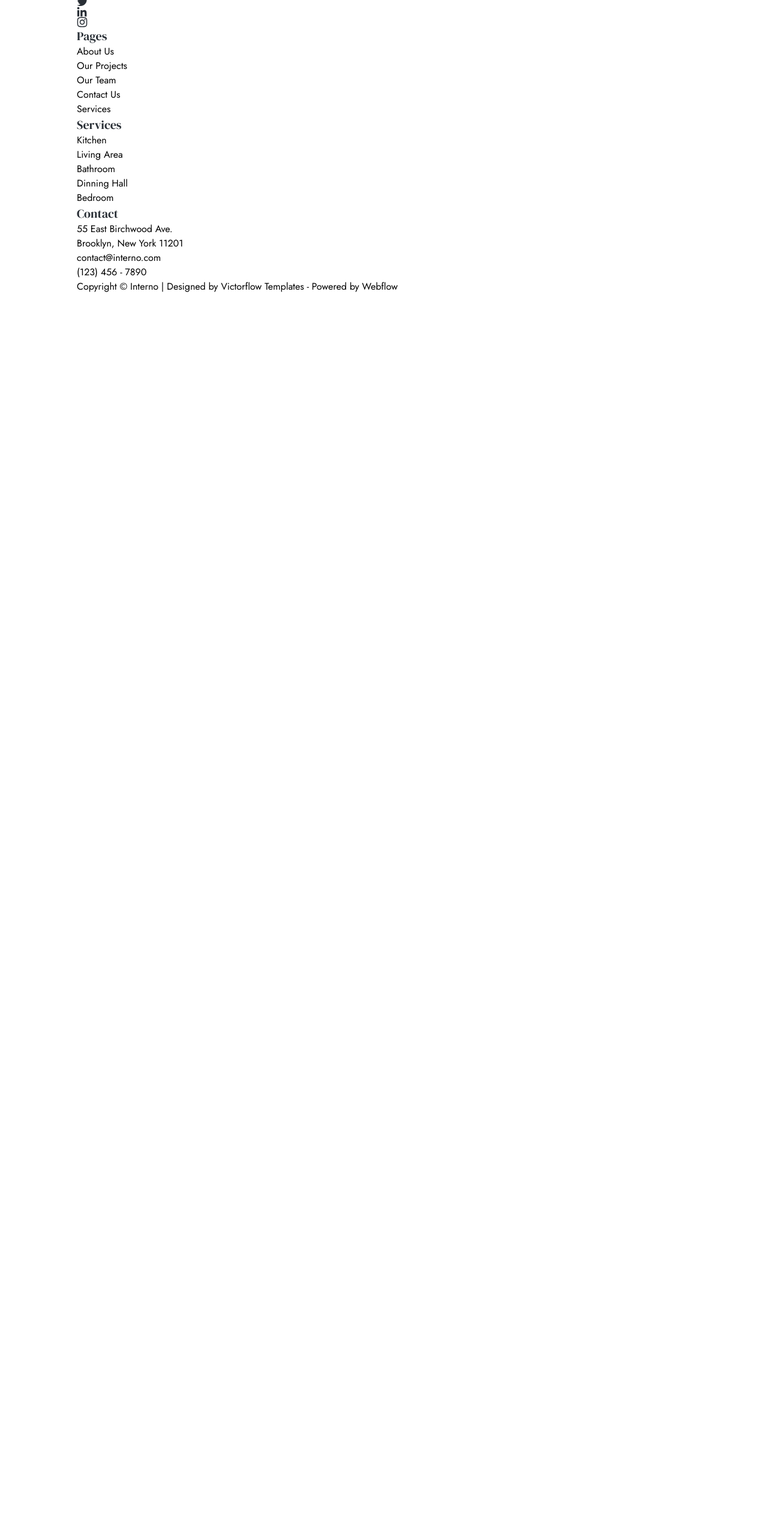
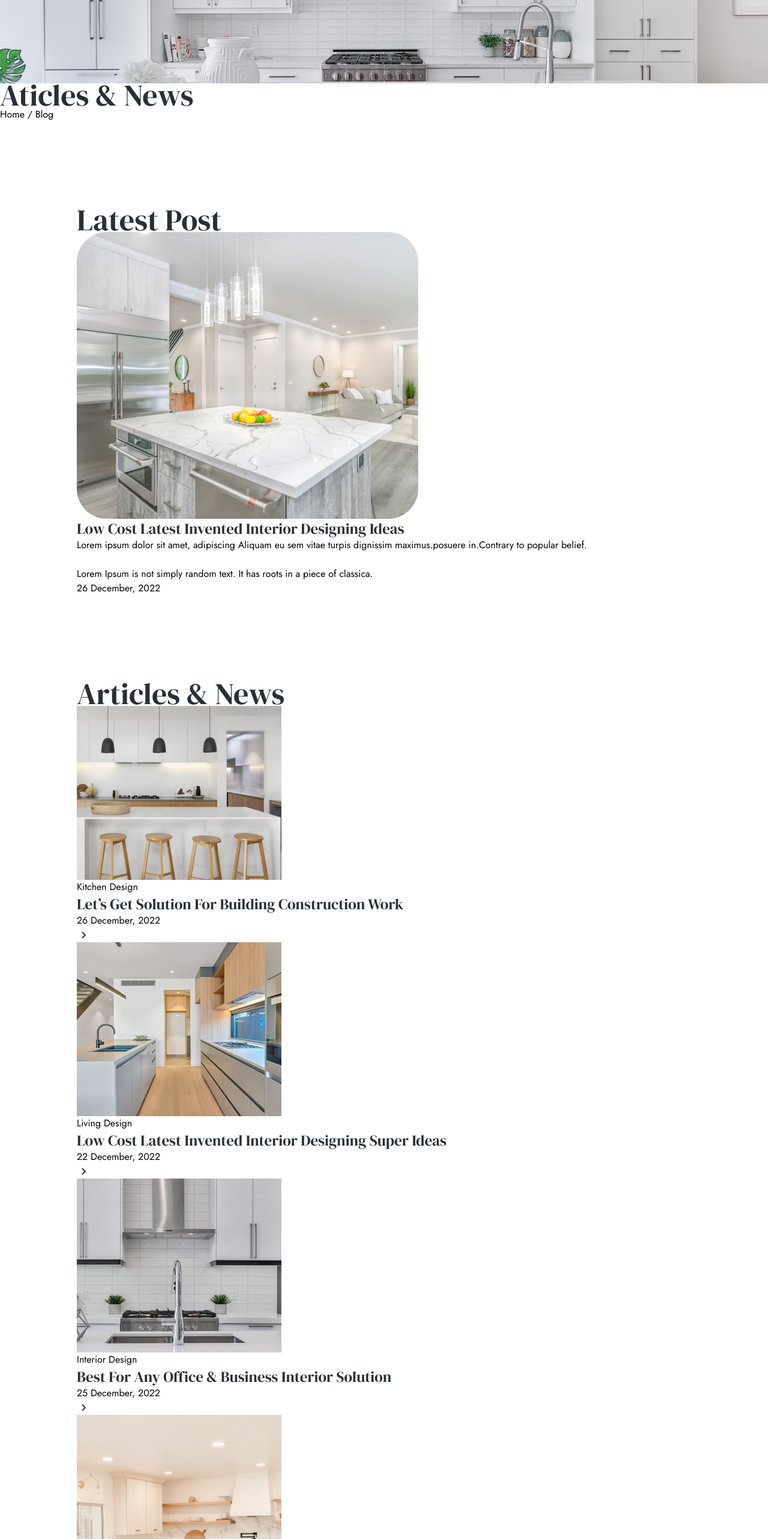
Before and after one commit to gregoryusip/interior-design-website, a Nuxt app: page /blogs in a window 1280 px wide. Shown: the part 180-2746 px from the top of the page at 60% size. Before the commit the page ends 800 px from the top, so only its background shows below. Built offline with nearby package versions, Linux system fonts and the light colour scheme.

Commit message:
feat: blogs index page

```diff
--- /dev/null
+++ b/pages/blogs/index.vue
@@ -0,0 +1,132 @@
+<template>
+  <div class="blogs">
+    <!-- PAGE HEADERS -->
+    <UiPageHeader
+      :img="'article-news.jpg'"
+      :title="'Aticles & News'"
+      :subtitle="'Home / Blog'"
+    />
+
+    <!-- LATEST POST -->
+    <div class="site-container py-20 lg:py-36">
+      <div class="blogs--latest">
+        <h1 class="blogs--section__title">Latest Post</h1>
+        <div class="blogs--latest__container">
+          <div class="blogs--latest__container--wrapper">
+            <div class="blogs--latest__container--wrapper__content">
+              <img
+                src="@/assets/img/static/blogs/blogs-1.jpg"
+                alt="Latest Post"
+              />
+            </div>
+            <div class="blogs--latest__container--wrapper__content">
+              <h3>Low Cost Latest Invented Interior Designing Ideas</h3>
+              <p
+                class="blogs--latest__container--wrapper__content--subtitle text--subtitle"
+              >
+                Lorem ipsum dolor sit amet, adipiscing Aliquam eu sem vitae
+                turpis dignissim maximus.posuere in.Contrary to popular belief.
+                <br /><br />
+                Lorem Ipsum is not simply random text. It has roots in a piece
+                of classica.
+              </p>
+              <p
+                class="blogs--latest__container--wrapper__content--date text--subtitle"
+              >
+                26 December, 2022
+              </p>
+            </div>
+          </div>
+        </div>
+      </div>
+    </div>
+
+    <!-- ARTICLE & NEWS -->
+    <div class="site-container pb-10 lg:pb-20">
+      <div class="blogs--articles">
+        <h1 class="blogs--section__title">Articles & News</h1>
+        <div class="blogs--articles__container">
+          <div
+            v-for="(item, i) in articles"
+            :key="`project-${i}`"
+            class="blogs--articles__container--wrapper group"
+          >
+            <CardArticles :item="item" />
+          </div>
+        </div>
+      </div>
+    </div>
+
+    <!-- PAGINATION -->
+    <div class="site-container pb-20 lg:pb-36">
+      <div class="pagination--container">
+        <div class="pagination--container__wrapper">
+          <p class="pagination--container__wrapper--number">01</p>
+        </div>
+        <div class="pagination--container__wrapper">
+          <p class="pagination--container__wrapper--number">02</p>
+        </div>
+        <div class="pagination--container__wrapper">
+          <p class="pagination--container__wrapper--number">03</p>
+        </div>
+        <div class="pagination--container__wrapper">
+          <img src="@/assets/img/icon/chevron-right.svg" alt="Icon Chevron" />
+        </div>
+      </div>
+    </div>
+  </div>
+</template>
+
+<script>
+export default {
+  name: 'BlogsPage',
+  data() {
+    return {
+      articles: [
+        {
+          id: '1',
+          img: 'article-1.jpg',
+          title: 'Let’s Get Solution For Building Construction Work',
+          date: '26 December, 2022',
+          tag: 'Kitchen Design',
+        },
+        {
+          id: '2',
+          img: 'article-2.jpg',
+          title: 'Low Cost Latest Invented Interior Designing Super Ideas',
+          date: '22 December, 2022',
+          tag: 'Living Design',
+        },
+        {
+          id: '3',
+          img: 'article-3.jpg',
+          title: 'Best For Any Office & Business Interior Solution',
+          date: '25 December, 2022',
+          tag: 'Interior Design',
+        },
+        {
+          id: '4',
+          img: 'article-4.jpg',
+          title: 'Let’s Get Solution For Building Construction Work',
+          date: '26 December, 2022',
+          tag: 'Kitchen Design',
+        },
+        {
+          id: '5',
+          img: 'article-5.jpg',
+          title: 'Low Cost Latest Invented Interior Designing Super Ideas',
+          date: '22 December, 2022',
+          tag: 'Living Design',
+        },
+        {
+          id: '6',
+          img: 'article-6.jpg',
+          title: 'Best For Any Office & Business Interior Solution',
+          date: '25 December, 2022',
+          tag: 'Interior Design',
+        },
+      ],
+    }
+  },
+}
+</script>
```
